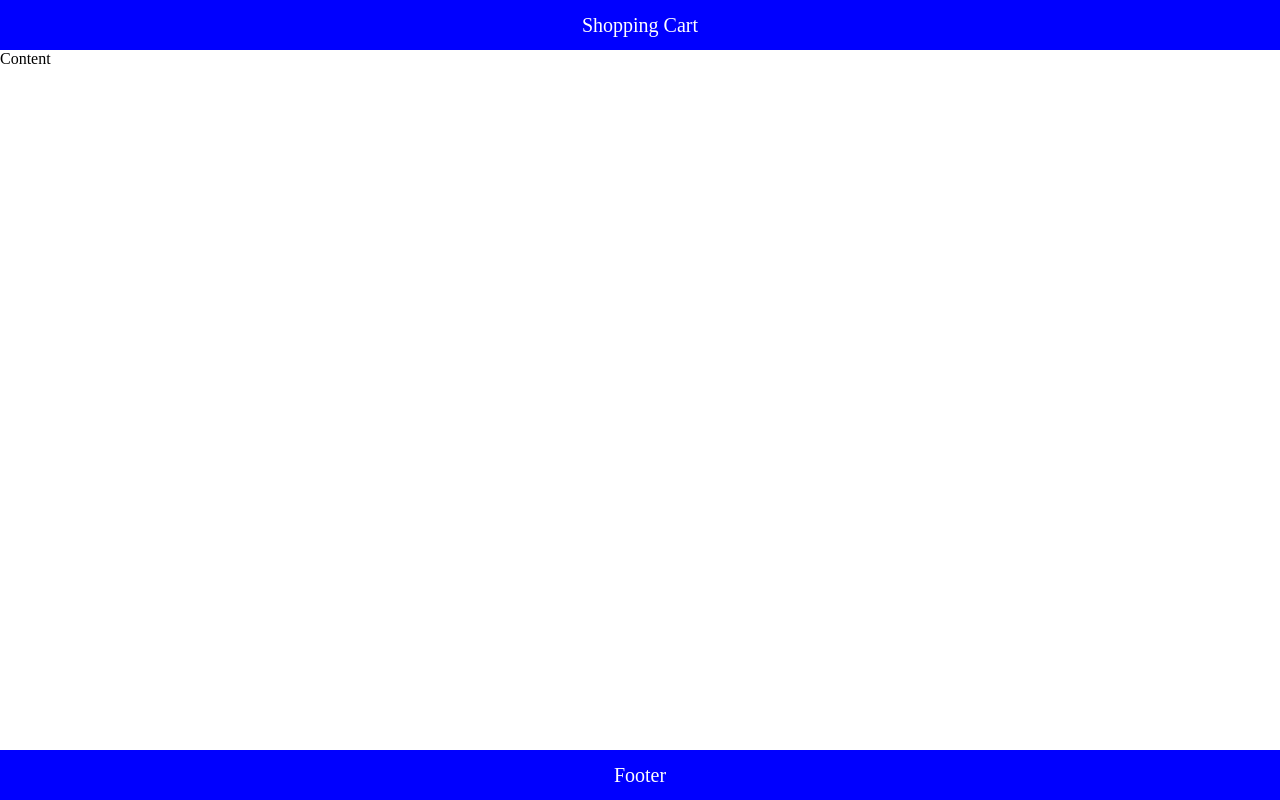
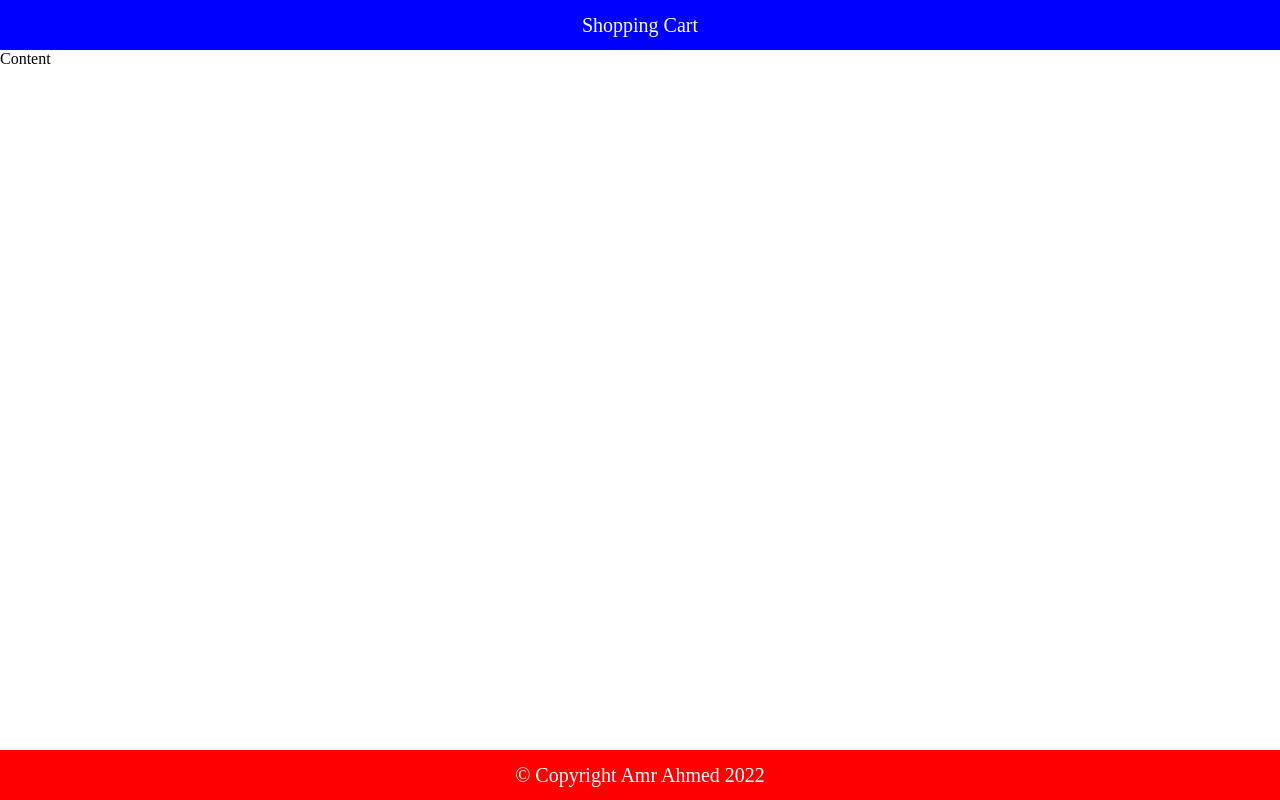
Before and after one commit to Amr7ahmed99/react-udemy-repo, a React (Create React App) app in the folder client/: page / in a window 1280 px wide. Built offline with nearby package versions, Linux system fonts and the light colour scheme; the HTML template or start-up script is replaced by a standard one.

Commit message:
footer comp

```diff
--- a/client/package.json
+++ b/client/package.json
@@ -15,7 +15,7 @@
     "web-vitals": "^2.1.4"
   },
   "scripts": {
-    "sass": "gulp sass",
+    "sass": "gulp watch",
     "start": "react-scripts start",
     "build": "react-scripts build",
     "test": "react-scripts test",
--- a/client/src/App.js
+++ b/client/src/App.js
@@ -1,5 +1,6 @@
 import './App.css';
 import Header from './components/Header/Header';
+import Footer from './components/Footer/Footer';
 function App() {
   return (
     <div className="layout">
@@ -7,9 +8,7 @@ function App() {
       <main>
         Content
       </main>
-      <footer>
-        Footer
-      </footer>
+      <Footer/>
     </div>
   );
 }
--- /dev/null
+++ b/client/src/components/Footer/Footer.js
@@ -0,0 +1,11 @@
+import React from 'react'
+import '../../css/Footer/Footer.css'
+function Footer() {
+  return (
+    <footer>
+        &copy; Copyright Amr Ahmed 2022
+    </footer>
+  )
+}
+
+export default Footer
--- /dev/null
+++ b/client/src/components/Footer/Footer.scss
@@ -0,0 +1,9 @@
+footer{
+    grid-area: footer;
+    display: flex;
+    justify-content: center;
+    align-items: center;
+    font-size: 20px;
+    color: #fff;
+    background-color: blue;
+  }
--- /dev/null
+++ b/client/src/css/Footer/Footer.css
@@ -0,0 +1,9 @@
+footer {
+  grid-area: footer;
+  display: flex;
+  justify-content: center;
+  align-items: center;
+  font-size: 20px;
+  color: #fff;
+  background-color: red;
+}
--- a/client/src/index.css
+++ b/client/src/index.css
@@ -20,13 +20,3 @@
 main{
 grid-area: main;
 }
-
-footer{
-  grid-area: footer;
-  display: flex;
-  justify-content: center;
-  align-items: center;
-  font-size: 20px;
-  color: #fff;
-  background-color: blue;
-}
```
Also changed, not shown: client/gulpfile.js (+8 -2 lines).
